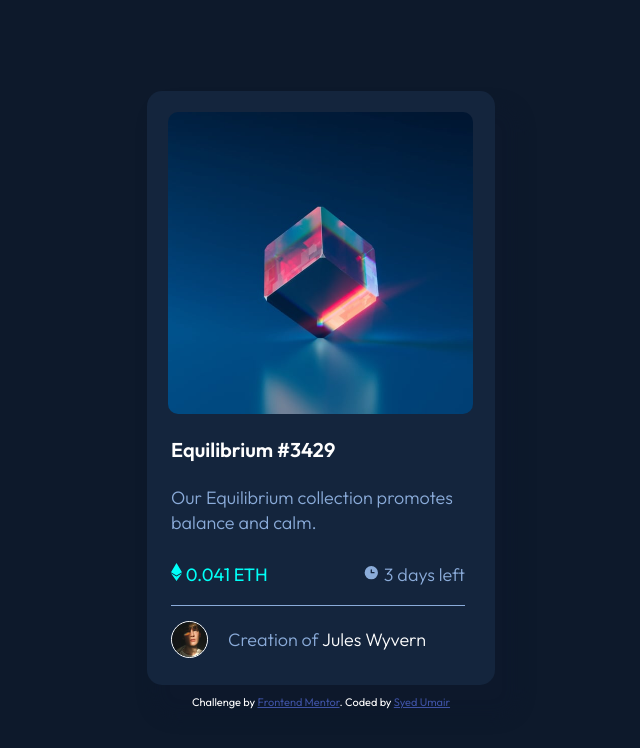
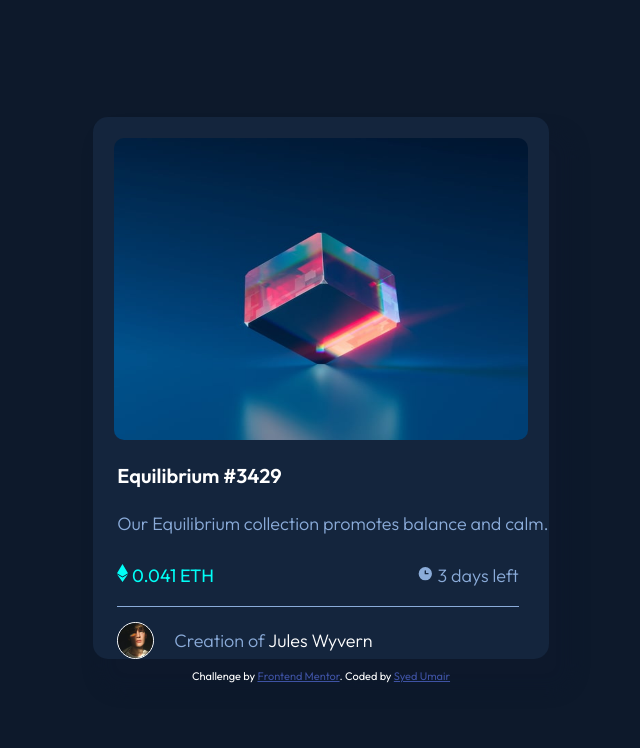
Before and after one commit to SYEDUMAIR007/nft-component-frontend-mentor, a plain HTML site: page index.html in a window 1280 px wide. Shown: the whole page, without its empty margins (319-959 px from the left). Drawn offline with Linux system fonts and the light colour scheme; a web font is replaced by a local one.

Commit message:
Update styles.css

```diff
--- a/styles.css
+++ b/styles.css
@@ -13,7 +13,7 @@ body {
     justify-content: center;
     align-items: center;
     height: 100vh;
-    width: 100%;
+    max-width: 100%;
 
 
 }
@@ -23,14 +23,14 @@ main {
     display: flex;
     flex-direction: column;
     justify-content: flex-start;
-    width: 21.75rem;
-    height: 37.125rem;
+    max-width: 100%;
+
     border-radius: 15px;
     box-shadow: 0.9375rem 1.4375rem 0.9375rem 0.625rem hsla(216, 54%, 11%, 0.459);
 }
 
 .nft {
-    width: 19.0625rem;
+    max-width: 100%;
     height: 18.875rem;
     border-radius: 10px;
     margin: 1.3125rem;
```
